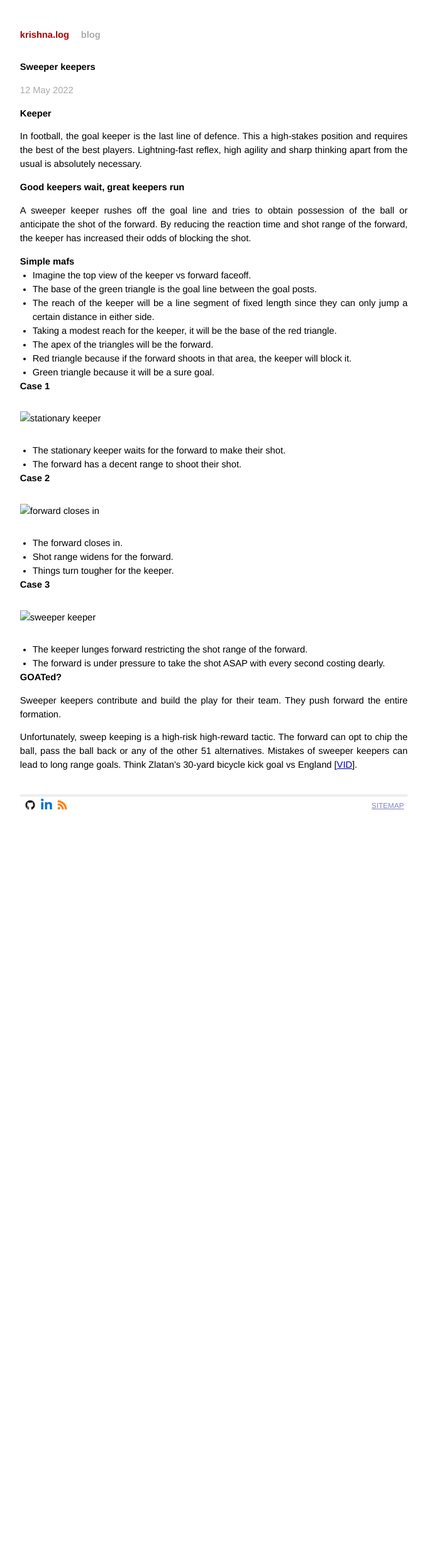
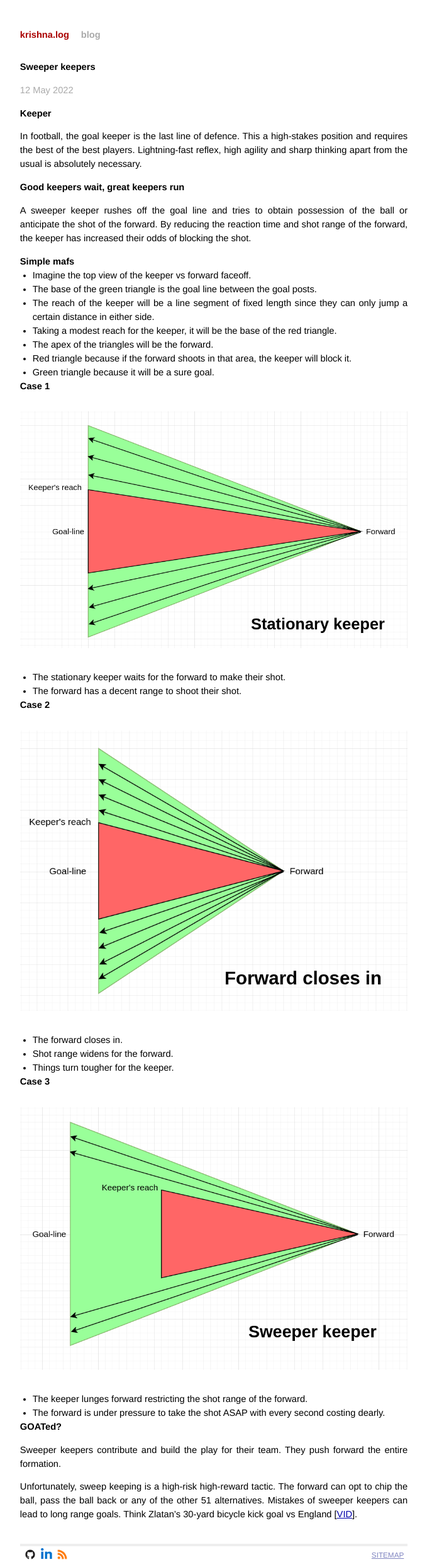
Before and after one commit to lordlabuckdas/lordlabuckdas.github.io, a Jekyll site: the page built from _posts/2022-05-12-sweepkeep.md, in a window 1280 px wide. Shown: the whole page at 63% size, without its empty margins (300-979 px from the left). Built offline with Jekyll 4.4.1, drawn with Linux system fonts in a browser that asks for light colours; before the commit the page ends 1290 px from its top, so only the background shows below that.

Commit message:
fix image link

```diff
--- a/_posts/2022-05-12-sweepkeep.md
+++ b/_posts/2022-05-12-sweepkeep.md
@@ -24,14 +24,14 @@ A sweeper keeper rushes off the goal line and tries to obtain possession of the
 
 ### Case 1
 
-![stationary keeper](img/sweepkeep/stat_keep.png)
+![stationary keeper](/img/sweepkeep/stat_keep.png)
 
 - The stationary keeper waits for the forward to make their shot.
 - The forward has a decent range to shoot their shot.
 
 ### Case 2
 
-![forward closes in](img/sweepkeep/forward_closes_in.png)
+![forward closes in](/img/sweepkeep/forward_closes_in.png)
 
 - The forward closes in.
 - Shot range widens for the forward.
@@ -39,7 +39,7 @@ A sweeper keeper rushes off the goal line and tries to obtain possession of the
 
 ### Case 3
 
-![sweeper keeper](img/sweepkeep/sweep_keep.png)
+![sweeper keeper](/img/sweepkeep/sweep_keep.png)
 
 - The keeper lunges forward restricting the shot range of the forward.
 - The forward is under pressure to take the shot ASAP with every second costing dearly.
```
